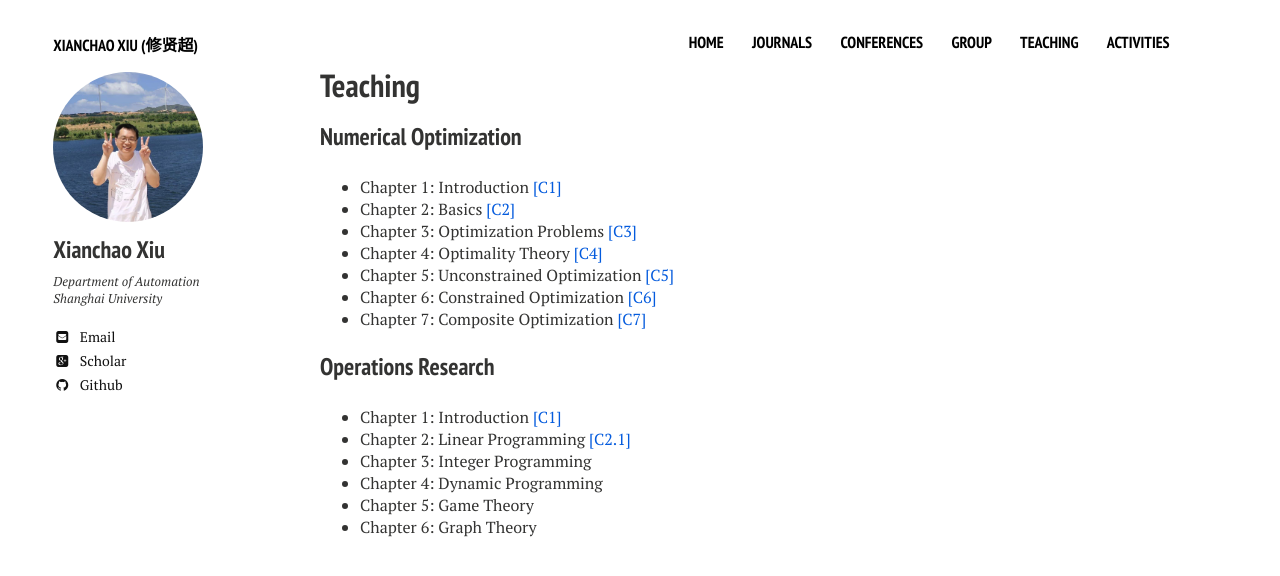
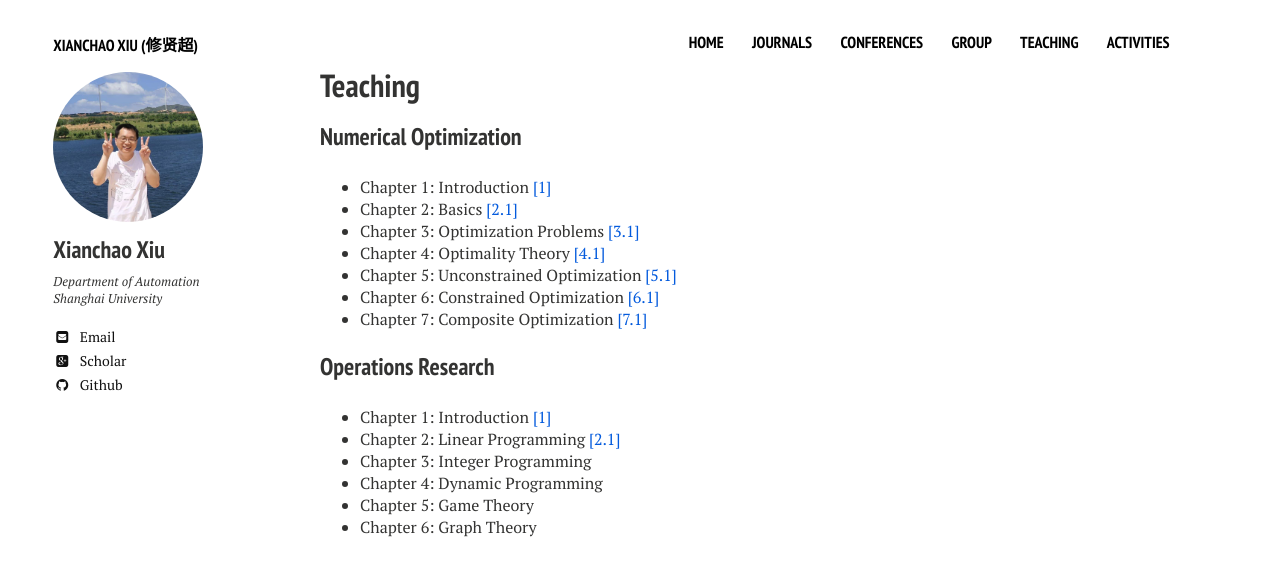
Before and after one commit to xianchaoxiu/xianchaoxiu.github.io, a Jekyll site: the page built from teaching/index.md, in a window 1280 px wide. Shown: the top 576 px of the page. Built offline with Jekyll 4.4.1, drawn with Linux system fonts in a browser that asks for light colours; nearby versions of some CDN libraries.

Commit message:
Update index.md

```diff
--- a/teaching/index.md
+++ b/teaching/index.md
@@ -10,19 +10,19 @@ share: false
 
 
 ### Numerical Optimization
-* Chapter 1: Introduction <a href="../teaching/OPT-1.pdf" class="textlink" target="_blank">[C1]</a>
-* Chapter 2: Basics  <a href="../teaching/OPT-2.pdf" class="textlink" target="_blank">[C2]</a>
-* Chapter 3: Optimization Problems  <a href="../teaching/OPT-3.pdf" class="textlink" target="_blank">[C3]</a>
-* Chapter 4: Optimality Theory  <a href="../teaching/OPT-4.pdf" class="textlink" target="_blank">[C4]</a>
-* Chapter 5: Unconstrained Optimization  <a href="../teaching/OPT-5.pdf" class="textlink" target="_blank">[C5]</a>
-* Chapter 6: Constrained Optimization  <a href="../teaching/OPT-6.pdf" class="textlink" target="_blank">[C6]</a>
-* Chapter 7: Composite Optimization  <a href="../teaching/OPT-7.pdf" class="textlink" target="_blank">[C7]</a>
+* Chapter 1: Introduction <a href="../teaching/OPT-1.pdf" class="textlink" target="_blank">[1]</a>
+* Chapter 2: Basics  <a href="../teaching/OPT-2.pdf" class="textlink" target="_blank">[2.1]</a>
+* Chapter 3: Optimization Problems  <a href="../teaching/OPT-3.pdf" class="textlink" target="_blank">[3.1]</a>
+* Chapter 4: Optimality Theory  <a href="../teaching/OPT-4.pdf" class="textlink" target="_blank">[4.1]</a>
+* Chapter 5: Unconstrained Optimization  <a href="../teaching/OPT-5.pdf" class="textlink" target="_blank">[5.1]</a>
+* Chapter 6: Constrained Optimization  <a href="../teaching/OPT-6.pdf" class="textlink" target="_blank">[6.1]</a>
+* Chapter 7: Composite Optimization  <a href="../teaching/OPT-7.pdf" class="textlink" target="_blank">[7.1]</a>
 
 
 
 ### Operations Research
-* Chapter 1: Introduction  <a href="../teaching/OR-C1.pdf" class="textlink" target="_blank">[C1]</a>
-* Chapter 2: Linear Programming  <a href="../teaching/OR-C21.pdf" class="textlink" target="_blank">[C2.1]
+* Chapter 1: Introduction  <a href="../teaching/OR-C1.pdf" class="textlink" target="_blank">[1]</a>
+* Chapter 2: Linear Programming  <a href="../teaching/OR-C21.pdf" class="textlink" target="_blank">[2.1]
 * Chapter 3: Integer Programming
 * Chapter 4: Dynamic Programming
 * Chapter 5: Game Theory
```
